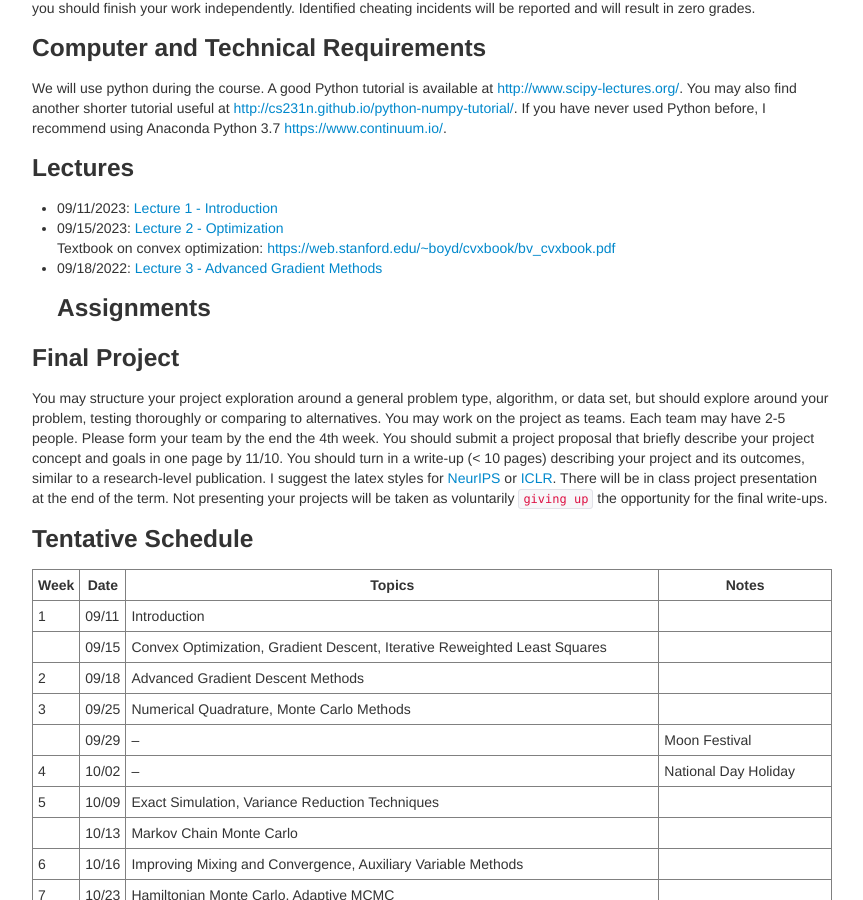
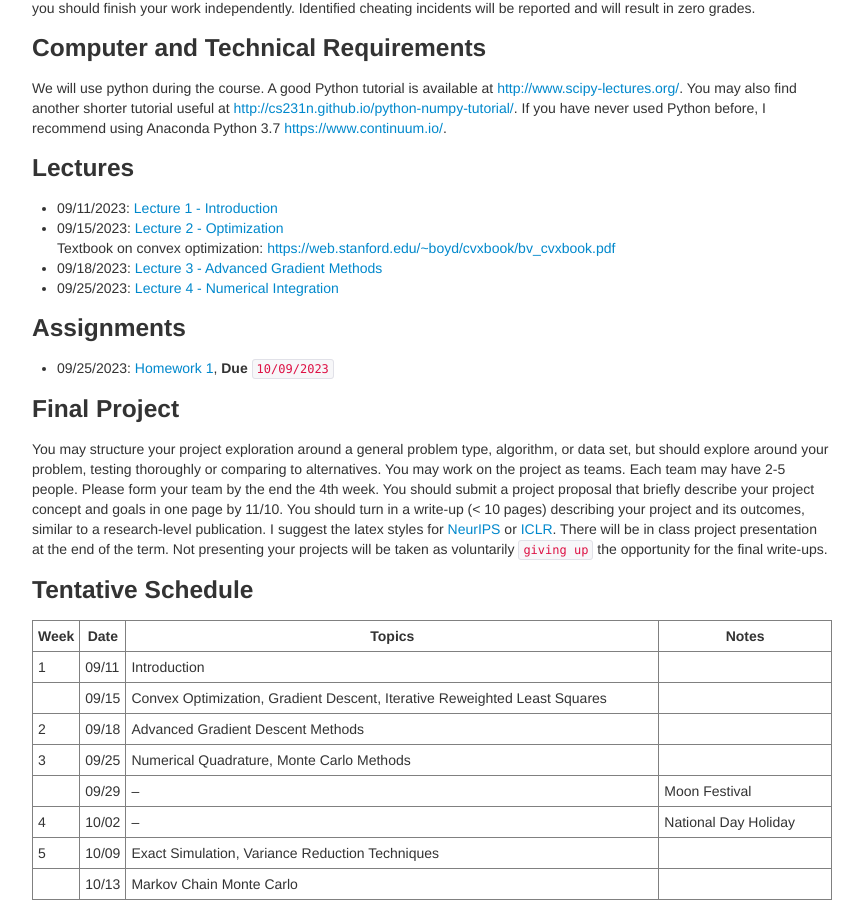
Before and after one commit to zcrabbit/zcrabbit.github.io, a Jekyll site: the page built from courses/smcm-f23.md, in a window 1280 px wide and 900 px high, scrolled down 945 px. Shown: the whole window, without its empty margins (208-1071 px from the left). Built offline with Jekyll 4.4.1, drawn with Linux system fonts in a browser that asks for light colours.

Commit message:
lecture 4 and hw 1 out

```diff
--- a/courses/smcm-f23.md
+++ b/courses/smcm-f23.md
@@ -40,9 +40,11 @@
 - 09/11/2023: [Lecture 1 - Introduction]({{sites.baseurl}}/static/slides/smcm_fall23/lec01.pdf)
 - 09/15/2023: [Lecture 2 - Optimization]({{sites.baseurl}}/static/slides/smcm_fall23/lec02.pdf)
   Textbook on convex optimization: <https://web.stanford.edu/~boyd/cvxbook/bv_cvxbook.pdf>
-- 09/18/2022: [Lecture 3 - Advanced Gradient Methods]({{sites.baseurl}}/static/slides/smcm_fall23/lec03.pdf)
+- 09/18/2023: [Lecture 3 - Advanced Gradient Methods]({{sites.baseurl}}/static/slides/smcm_fall23/lec03.pdf)
+- 09/25/2023: [Lecture 4 - Numerical Integration]({{sites.baseurl}}/static/slides/smcm_fall23/lec04.pdf)
+
 ### Assignments
-
+- 09/25/2023: [Homework 1]({{sites.baseurl}}/static/slides/smcm_fall23/hw01.pdf), **Due** `10/09/2023`
 
 
 ### Final Project
```
Also changed, not shown: 6 other files.
